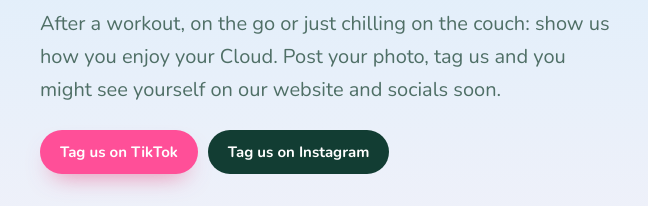
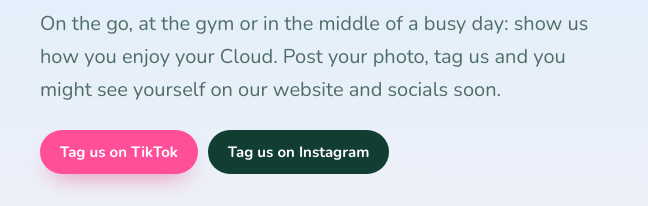
Before and after one commit to JSTNmultidiensten/cloudly-website, a plain HTML site: page public/community-en.html in a window 1280 px wide. Shown: the part 561-767 px from the top of the page, 80-728 px from the left. Drawn offline with Linux system fonts and the light colour scheme.

Commit message:
Community: active intro (on the go, gym, work)
Co-Authored-By: Claude Opus 5.5 <noreply@anthropic.com>
Claude-Session: https://claude.ai/code/session_015Aff97EdtKyYaoNHtg5nGv

```diff
--- a/public/community-en.html
+++ b/public/community-en.html
@@ -106,7 +106,7 @@ footer a{color:inherit}
     <div>
       <span class="handle">@drinkcloudly</span>
       <h1>Show us your can.<br><em>Join the community.</em></h1>
-      <p class="lead">After a workout, on the go or just chilling on the couch: show us how you enjoy your Cloud. Post your photo, tag us and you might see yourself on our website and socials soon.</p>
+      <p class="lead">On the go, at the gym or in the middle of a busy day: show us how you enjoy your Cloud. Post your photo, tag us and you might see yourself on our website and socials soon.</p>
       <div class="ctas">
         <a class="pill pink" href="https://www.tiktok.com/@drinkcloudly" target="_blank" rel="noopener">Tag us on TikTok</a>
         <a class="pill ink" href="https://www.instagram.com/drinkcloudly" target="_blank" rel="noopener">Tag us on Instagram</a>
```
Also changed, not shown: public/community.html (+1 -1 lines).
